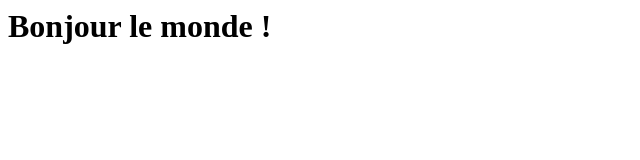
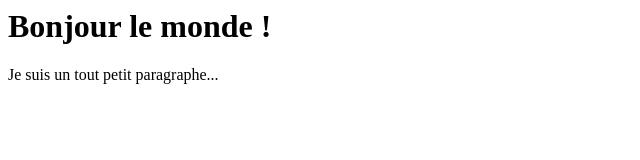
Before and after one commit to Bazdrya/Bazdrya, a plain HTML site: page index.html in a window 1280 px wide. Shown: the whole page, without its empty margins (0-640 px from the left). Drawn offline with Linux system fonts and the light colour scheme.

Commit message:
Ajout <p>

```diff
--- a/index.html
+++ b/index.html
@@ -1 +1,2 @@
 <h1> Bonjour le monde !</h1>
+<p> Je suis un tout petit paragraphe...</p>
```
